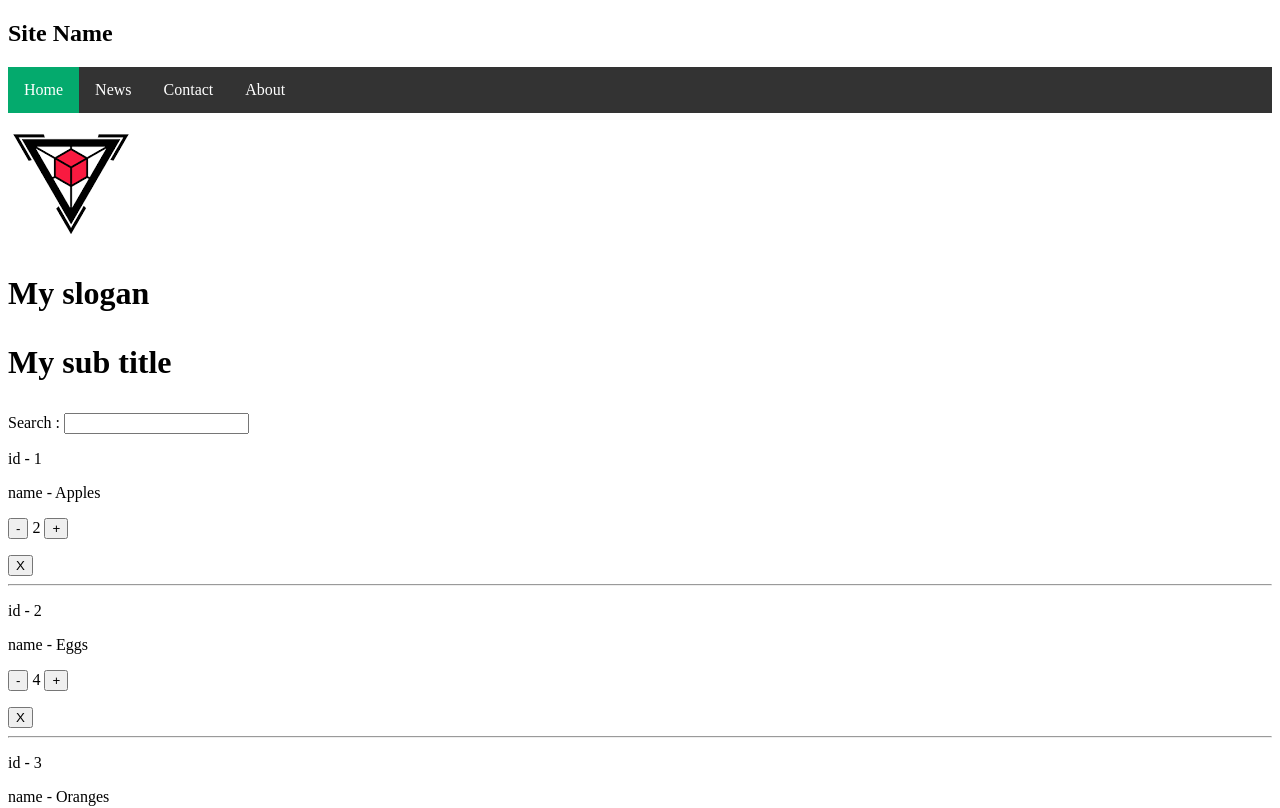
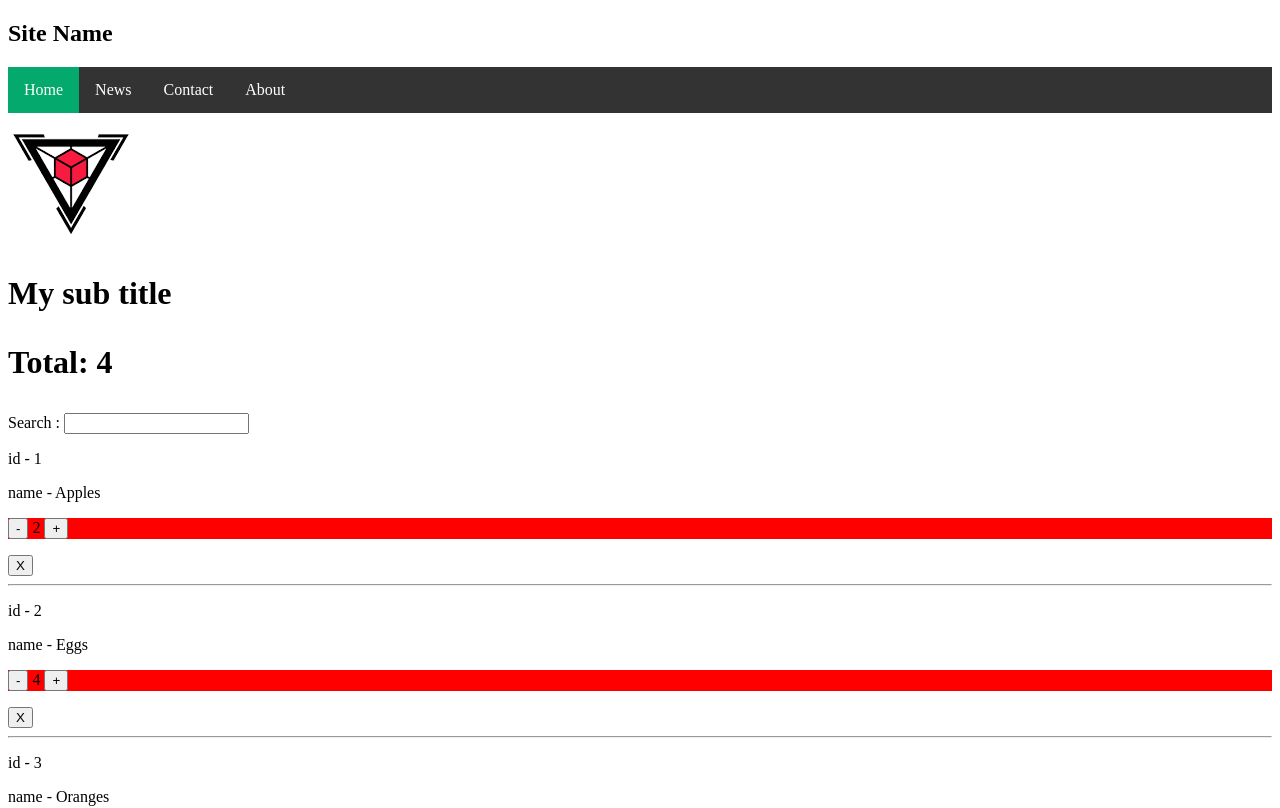
Before and after one commit to Kalafathakan/AngularLab, an Angular app: page / in a window 1280 px wide. Shown: the top 808 px of the page. Built offline with nearby package versions, Linux system fonts and the light colour scheme.

Commit message:
total grocery

```diff
--- a/src/app/app.component.html
+++ b/src/app/app.component.html
@@ -1,5 +1,5 @@
 <app-nav></app-nav>
-<app-header></app-header>
+
 <app-grocery></app-grocery>
 <div>Hello world {{ title }}</div>
 <div>Hello world {{ getTitle() }}</div>
--- a/src/app/components/grocery/grocery.component.html
+++ b/src/app/components/grocery/grocery.component.html
@@ -1,3 +1,5 @@
+<app-header [total]="getTotal()"></app-header>
+
 <!-- <div>Search : <input type="text" (change)="searchGrocery($event)" /></div> -->
 <div>
   Search : <input type="text" [(ngModel)]="searchValue" /> {{ searchValue }}
@@ -6,7 +8,7 @@
   <div *ngIf="searchValue === '' || g.name.toLowerCase().includes(searchValue)">
     <p>id - {{ g.id }}</p>
     <p>name - {{ g.name }}</p>
-    <p>
+    <p [ngStyle]="{ backgroundColor: g.quantity > 10 ? 'green' : 'red' }">
       <button (click)="changeQuantity(g.id, -1)">-</button> {{ g.quantity }}
       <button (click)="changeQuantity(g.id, 1)">+</button>
     </p>
--- a/src/app/components/grocery/grocery.component.ts
+++ b/src/app/components/grocery/grocery.component.ts
@@ -60,4 +60,8 @@ export class GroceryComponent implements OnInit {
         .includes((<HTMLInputElement>eventData.target).value.toLowerCase())
     );
   }
+
+  getTotal() {
+    return this.grocery.length;
+  }
 }
--- a/src/app/components/header/header.component.html
+++ b/src/app/components/header/header.component.html
@@ -2,8 +2,8 @@
   <div class="site-identity">
     <a href="#"><img [src]="imagePath" alt="Site Name" /></a>
     <h1>
-      <p>{{ slogan }}</p>
       <p>{{ subTitle }}</p>
+      <p>Total: {{ total }}</p>
     </h1>
   </div>
 </header>
--- a/src/app/components/header/header.component.ts
+++ b/src/app/components/header/header.component.ts
@@ -1,4 +1,4 @@
-import { Component, OnInit } from '@angular/core';
+import { Component, OnInit, Input } from '@angular/core';
 
 @Component({
   selector: 'app-header',
@@ -6,9 +6,9 @@ import { Component, OnInit } from '@angular/core';
   styleUrls: ['./header.component.css'],
 })
 export class HeaderComponent implements OnInit {
-  slogan: string = 'My slogan';
   subTitle: string = 'My sub title';
   imagePath = 'assets/logo.png';
+  @Input() total: number = 0;
   constructor() {}
 
   ngOnInit(): void {}
```
